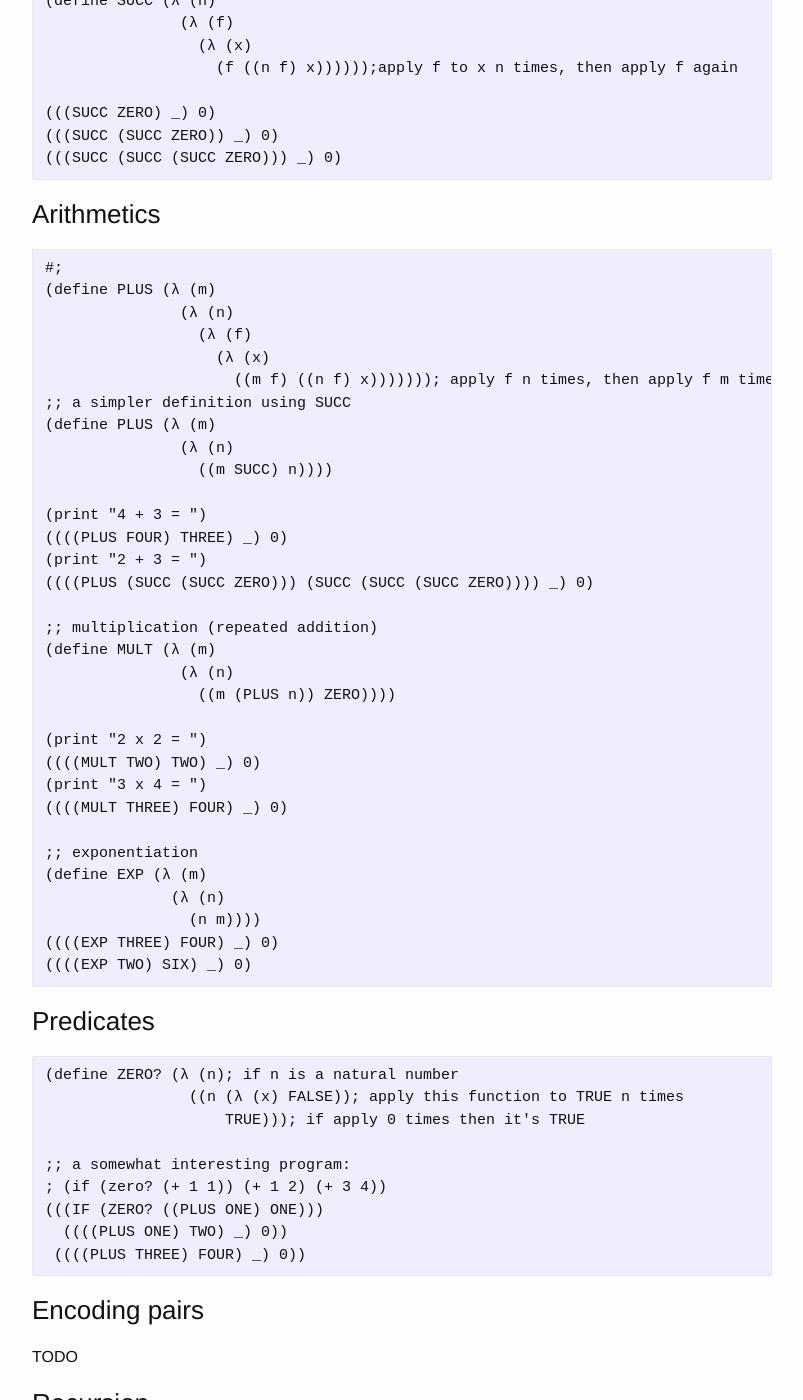
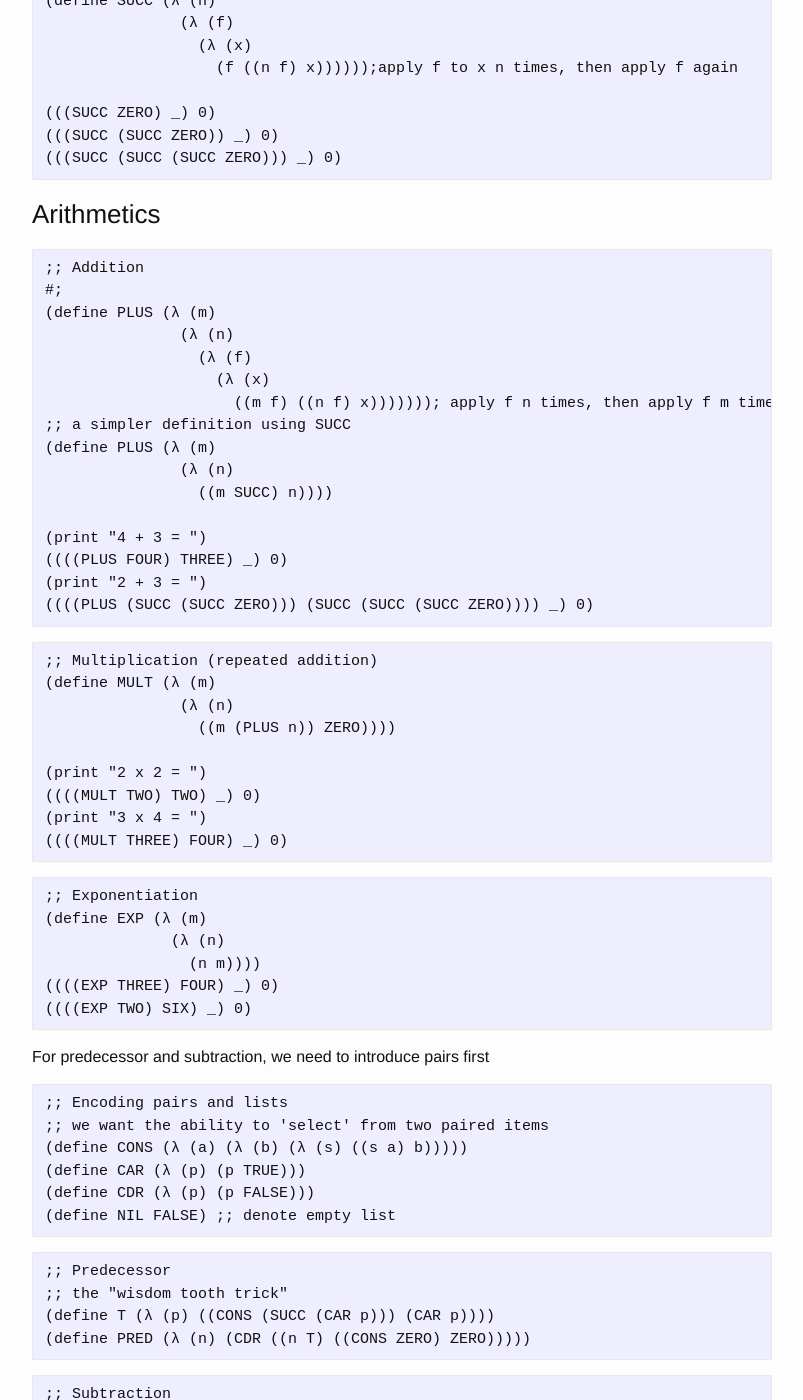
Before and after one commit to junzew/blog, a Jekyll site: the page built from _posts/2019-10-14-lambda-calculus.md, in a window 1280 px wide and 1400 px high, scrolled down 2846 px. Shown: the whole window, without its empty margins (238-1041 px from the left). Built offline with Jekyll 4.4.1, drawn with Linux system fonts in a browser that asks for light colours; comment, search, counter and statistics services are not loaded; some of the changed text lies outside the part shown.

Commit message:
Update lambda calculus post

````diff
--- a/_posts/2019-10-14-lambda-calculus.md
+++ b/_posts/2019-10-14-lambda-calculus.md
@@ -129,6 +129,7 @@
 
 ### Arithmetics
 ```
+;; Addition
 #;
 (define PLUS (λ (m)
                (λ (n)
@@ -144,8 +145,9 @@
 ((((PLUS FOUR) THREE) _) 0)
 (print "2 + 3 = ")
 ((((PLUS (SUCC (SUCC ZERO))) (SUCC (SUCC (SUCC ZERO)))) _) 0)
-
-;; multiplication (repeated addition)
+```
+```
+;; Multiplication (repeated addition)
 (define MULT (λ (m)
                (λ (n)
                  ((m (PLUS n)) ZERO))))
@@ -154,19 +156,46 @@
 ((((MULT TWO) TWO) _) 0)
 (print "3 x 4 = ")
 ((((MULT THREE) FOUR) _) 0)
-
-;; exponentiation
+```
+```
+;; Exponentiation
 (define EXP (λ (m)
               (λ (n)
                 (n m))))
 ((((EXP THREE) FOUR) _) 0)
 ((((EXP TWO) SIX) _) 0)
 ```
+
+For predecessor and subtraction, we need to introduce pairs first
+
+```
+;; Encoding pairs and lists
+;; we want the ability to 'select' from two paired items
+(define CONS (λ (a) (λ (b) (λ (s) ((s a) b)))))
+(define CAR (λ (p) (p TRUE)))
+(define CDR (λ (p) (p FALSE)))
+(define NIL FALSE) ;; denote empty list
+```
+```
+;; Predecessor
+;; the "wisdom tooth trick"
+(define T (λ (p) ((CONS (SUCC (CAR p))) (CAR p))))
+(define PRED (λ (n) (CDR ((n T) ((CONS ZERO) ZERO)))))
+```
+```
+;; Subtraction
+(define SUB (λ (x) (λ (y) ((y PRED) x))))
+```
+Division can be defined recursively (see below).
+
 ### Predicates
 ```
 (define ZERO? (λ (n); if n is a natural number
                 ((n (λ (x) FALSE)); apply this function to TRUE n times
                     TRUE))); if apply 0 times then it's TRUE
+(define LEQ? (λ (m) (λ (n) (ZERO? ((SUB m) n)))))
+(define GT? (λ (m) (λ (n) (NOT ((LEQ? m) n)))))
+(define EQ? (λ (m) (λ (n) ((AND ((LEQ? m) n)) ((LEQ? n) m)))))
 
 ;; a somewhat interesting program:
 ; (if (zero? (+ 1 1)) (+ 1 2) (+ 3 4))
@@ -174,14 +203,60 @@
   ((((PLUS ONE) TWO) _) 0))
  ((((PLUS THREE) FOUR) _) 0))
 ```
-### Encoding pairs
-TODO
-
 
 ### Recursion
 Y-combinator
 
-TODO
+```
+;; In Racket, recursive procedures can be defined using self-reference
+;; However, in λ-calculus, functions are anonymous
+#;
+(define factorial
+  (λ (n)
+    (if (zero? n)
+        1
+        (* n (factorial (sub1 n))))))
+#;
+(define (divide n m)
+  (if (>= n m)
+      (add1 (divide (- n m) m))
+      0))
+```
+```
+;; Y combinator
+;; Y f = f (Y f)
+(define Y (λ (f) ((λ (x) (f (x x))) (λ (x) (f (x x))))))
+```
+```
+
+(define factorial (Y (λ (f)
+                       (λ (n)
+                         (if (zero? n)
+                             1
+                             (* n (f (sub1 n))))))))
+
+(define FACTORIAL (Y (λ (f)
+                       (λ (n)
+                         (((ZERO? n)
+                           ONE)
+                          ((MULT n) (f (PRED n))))))))
+
+(define divide
+  (Y (λ (f)
+       (λ (n)
+         (λ (m)
+           (if (>= n m)
+               (add1 ((f (- n m)) m))
+               0))))))
+
+(define DIVIDE
+  (Y (λ (f)
+       (λ (n)
+         (λ (m)
+           ((((OR ((GT? n) m)) ((EQ? n) m))
+             (SUCC ((f ((SUB n) m)) m)))
+            ZERO))))))
+```
 
 ### References
 * Lambda Calculus: PyCon 2019 Tutorial [(Screencast)](https://www.youtube.com/watch?v=5C6sv7-eTKg)
````
